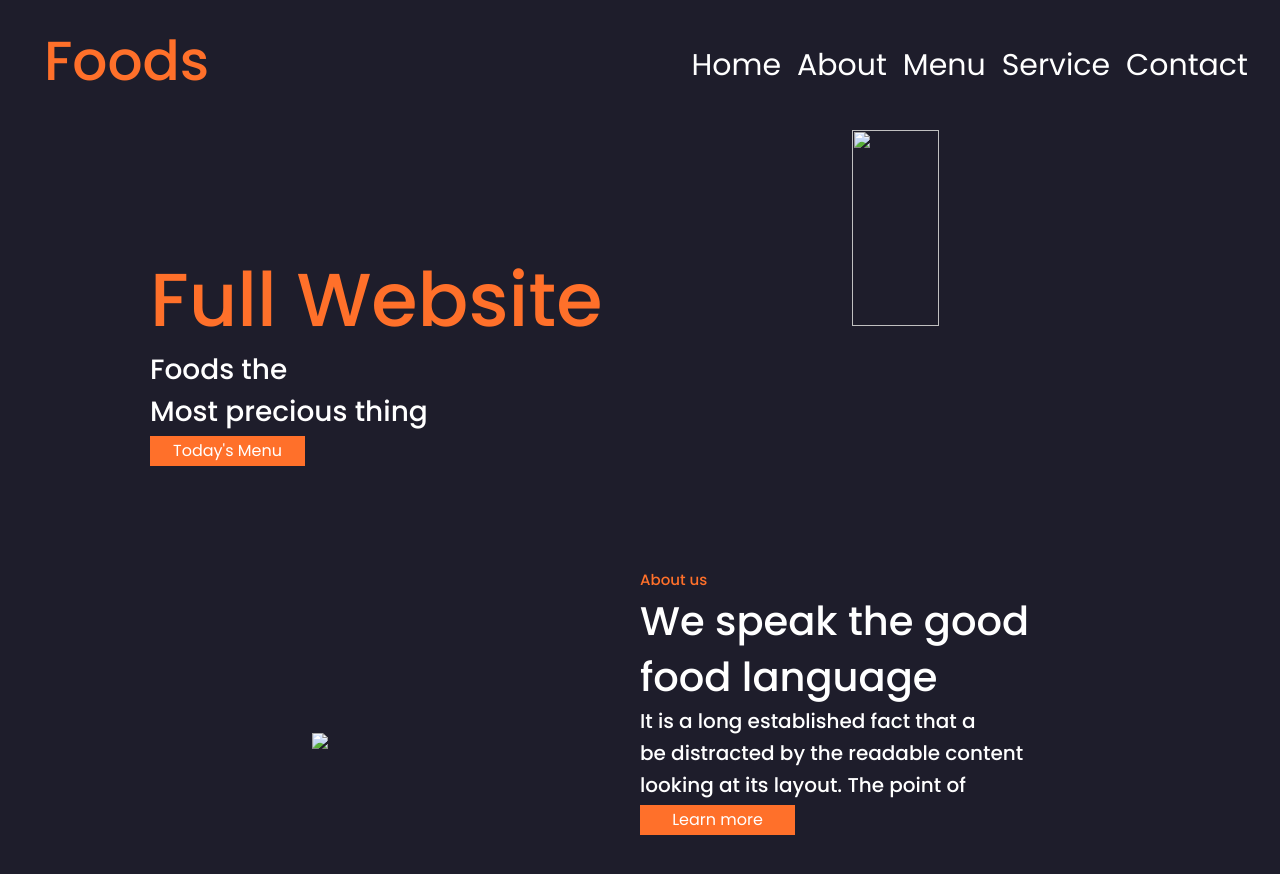
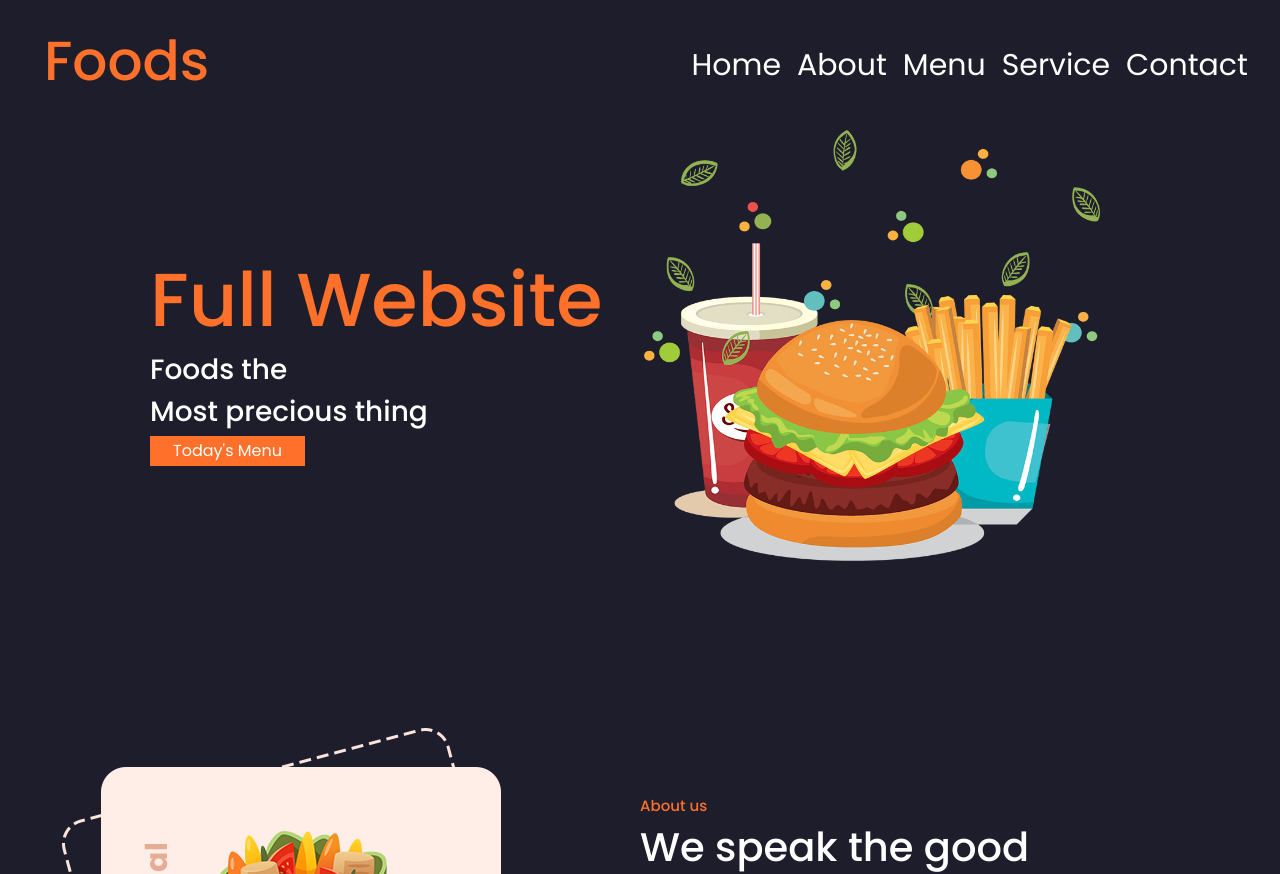
Before and after one commit to BonIcy/prueba, a plain HTML site: page index.html in a window 1280 px wide. Shown: the top 874 px of the page. Drawn offline with nearby package versions, Linux system fonts and the light colour scheme; the site is published under a folder, as on GitHub Pages, so addresses that start at the root find nothing.

Commit message:
pruebaedit2

```diff
--- a/index.html
+++ b/index.html
@@ -41,12 +41,12 @@
             <button class="menuhoy">Today's Menu</button>
         </div>
         <div class="p1img">
-            <img class ="p1img"src="/img/home.png">
+            <img class ="p1img"src="img/home.png">
         </div>
     </section>
     <section class ="pagina2">
         <div class="p2img">
-            <img src="/img/about.png">
+            <img src="img/about.png">
         </div>
         <div class="p2text">
             <h4>About us</h4>
```
